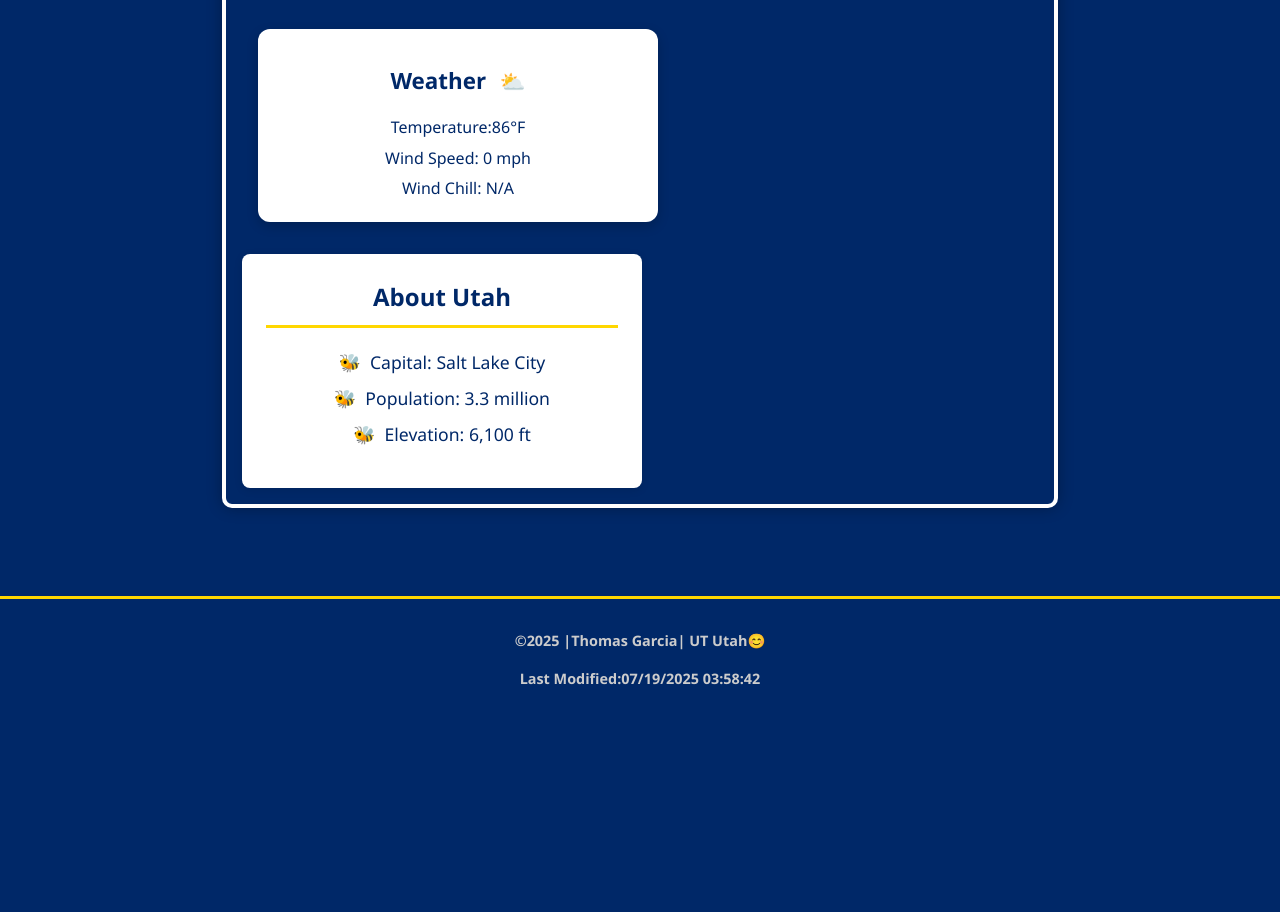
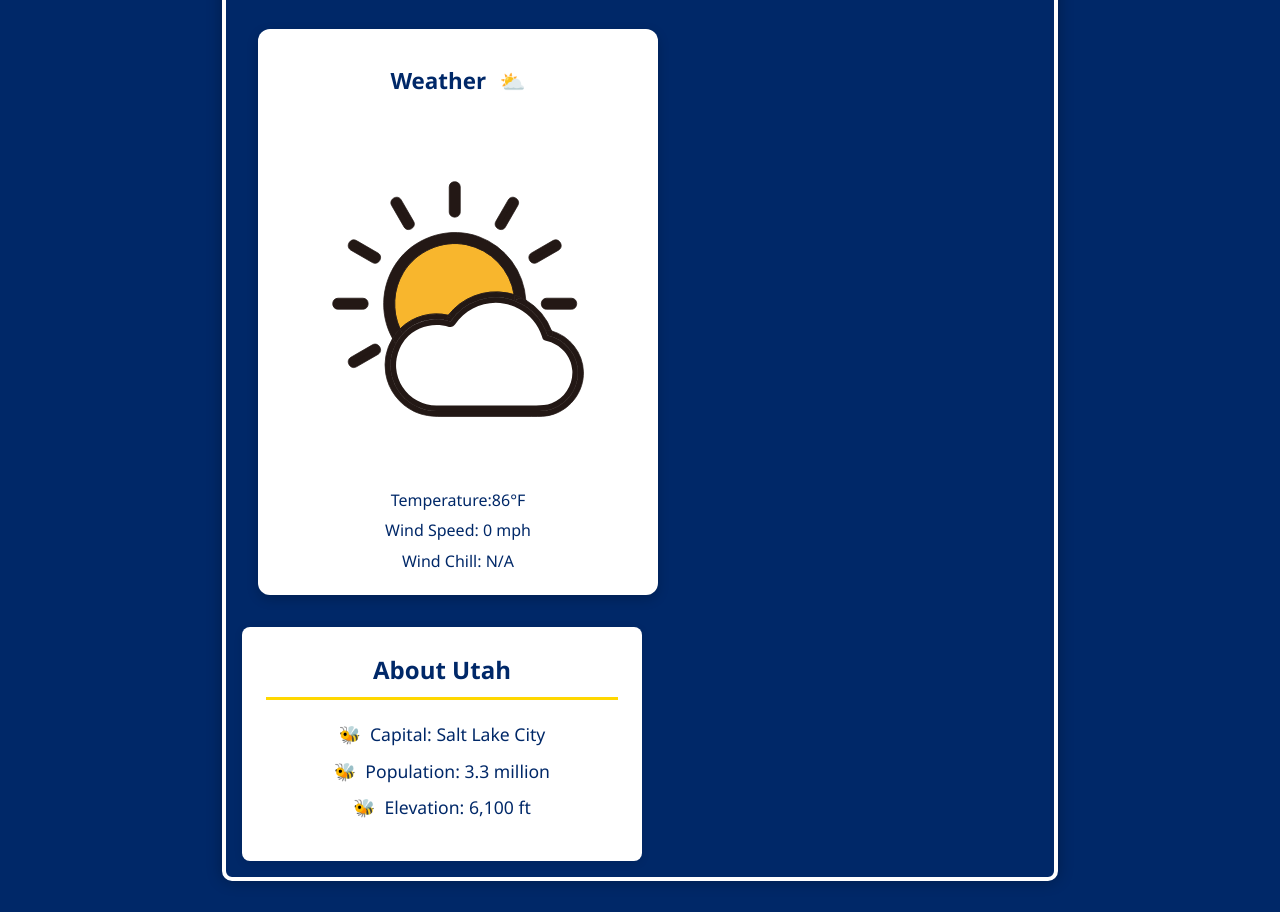
Before and after one commit to Tjg9265/wdd131, a plain HTML site: page Utah.html in a window 1280 px wide. Shown: the part 1101-2013 px from the top of the page. Before the commit the page ends 1821 px from the top, so only its background shows below. Drawn offline with Linux system fonts and the light colour scheme.

Commit message:
fixed svg icon

```diff
--- a/styles/utah.css
+++ b/styles/utah.css
@@ -116,8 +116,8 @@ main {
 }
 
 .svg-icon {
-  display: none;
-  width: 1000px;
+  display: block;
+  width: auto;
   margin: 0 auto;
 }
 
```
